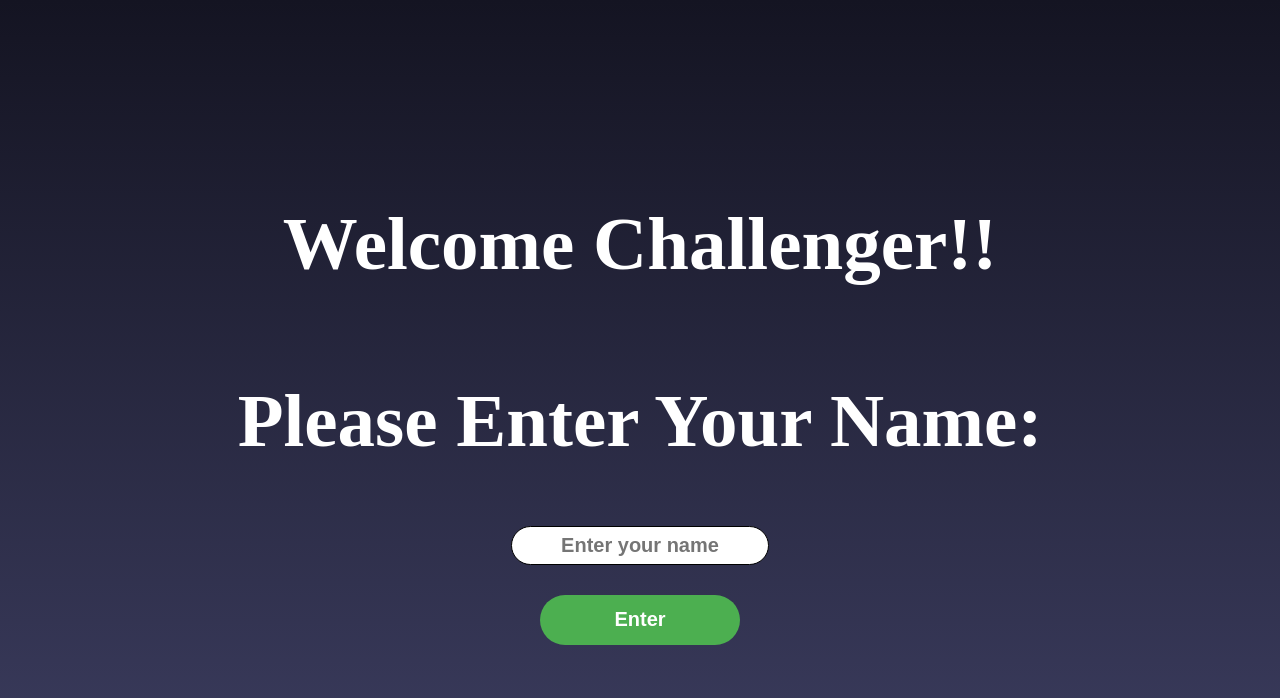
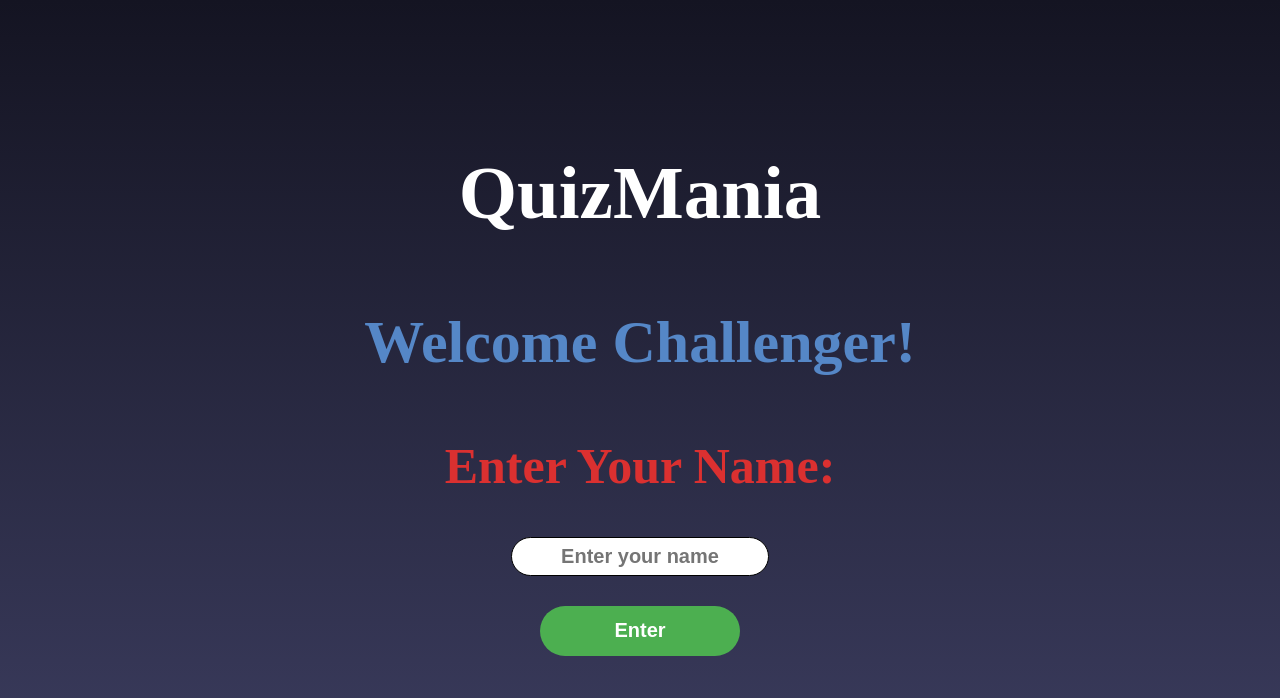
Before and after one commit to Sibusiso07/Quiz-Game, a React (Create React App) app: page / in a window 1280 px wide. Shown: the top 698 px of the page. Built offline with nearby package versions, Linux system fonts and the light colour scheme.

Commit message:
layout changes

```diff
--- a/src/App.css
+++ b/src/App.css
@@ -16,8 +16,8 @@ h2 {
     display: flex;
     align-items: center;
     justify-content: center;
-    margin-top: 40px;
-    font-size: 3rem;
+    margin-top: 10px;
+    font-size: 1rem;
 }
 
 .top {
@@ -99,6 +99,20 @@ h2 {
     font-size: 75px;
 }
 
+.start > .startWelcome {
+    font-size: 60px;
+    color: rgb(85, 135, 199);
+}
+
+.start > .startChallenger {
+    font-size: 50px;
+    color: rgb(219, 48, 48);
+}
+
+.Header {
+    font-size: 60px;
+}
+
 input {
     width: 20%;
     height: 35px;
@@ -134,7 +148,7 @@ button:hover {
 }
 
 .setup-header {
-    margin-bottom: 20px;
+    margin-bottom: 10px;
 }
 
 .setup-form {
--- a/src/App.jsx
+++ b/src/App.jsx
@@ -57,7 +57,7 @@ function App() {
           <Setup setSetupComplete={setSetupComplete} setQuizData={setQuizData} setLoading={setLoading} />
         ) : (
           <>
-            <h2>Let's Play</h2>
+            <h2 style={{ fontSize: '40px' }}>Let's Play</h2>
             <div className="top">
               {!timeOut && (
                 <div className="timer">
--- a/src/components/Setup.jsx
+++ b/src/components/Setup.jsx
@@ -36,7 +36,7 @@ function Setup({ setSetupComplete, setQuizData }) {
     return (
         <div className="setup-container">
             <div className="setup-header">
-                <h2>Choose your challenge</h2>
+                <h2 style={{ fontSize: '40px' }}>Choose your challenge</h2>
             </div>
             <form onSubmit={handleSubmit} className="setup-form">
                 <div className="setup-input">
--- a/src/components/User.jsx
+++ b/src/components/User.jsx
@@ -18,8 +18,9 @@ function User({ setUser }) {
 
     return (
         <div className="start">
-            <h1 className="startHeader">Welcome Challenger!!</h1>
-            <h2 className="startHeader">Please Enter Your Name:</h2>
+            <h2 className="startHeader"> QuizMania</h2>
+            <h2 className="startWelcome">Welcome Challenger!</h2>
+            <h2 className="startChallenger">Enter Your Name:</h2>
             <input
                 className="startInput"
                 placeholder="Enter your name"
```
